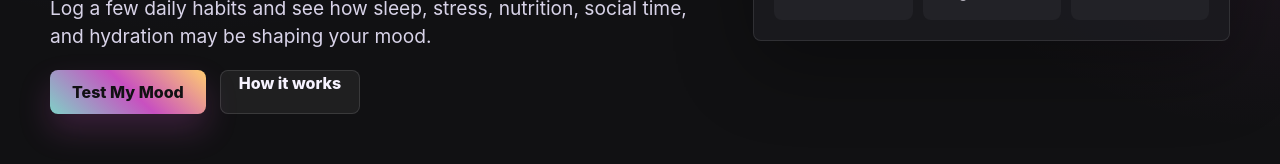
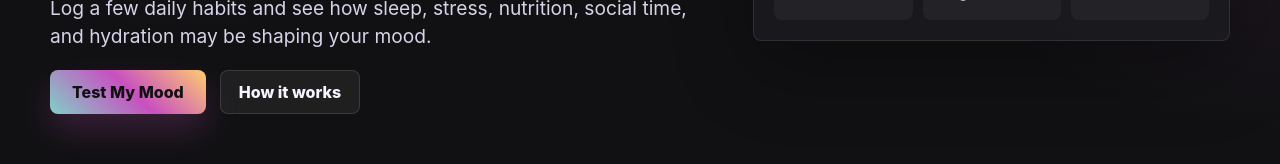
Before and after one commit to lukitasxue/MoodPredictor, a Vue app in the folder frontend/: page / in a window 1280 px wide. Shown: the part 509-673 px from the top of the page. Built offline with nearby package versions, Linux system fonts and the light colour scheme; no server answers.

Commit message:
Polish front page buttons and log defaults

```diff
--- a/frontend/src/components/MoodAnalyzer.vue
+++ b/frontend/src/components/MoodAnalyzer.vue
@@ -34,6 +34,12 @@ function formatDate(date) {
   return `${year}-${month}-${day}`;
 }
 
+function addMonths(date, months) {
+  const result = new Date(date);
+  result.setMonth(result.getMonth() + months);
+  return result;
+}
+
 
 ChartJS.register(Title, Tooltip, Legend, LineElement, CategoryScale, LinearScale, PointElement)
 // Initial input values
@@ -51,7 +57,7 @@ const moodScore = ref(null);
 const moodHistory = ref([]);
 const selectedDate = ref(new Date()); // store as Date object
 const genStart = ref(new Date())
-const genEnd = ref(new Date())
+const genEnd = ref(addMonths(new Date(), 2))
 const csvData = ref([]) // Filled later
 const currentPage = ref(1)
 const itemsPerPage = 7
--- a/frontend/src/style.css
+++ b/frontend/src/style.css
@@ -104,6 +104,9 @@ p {
 .generate-button,
 .pagination-controls button {
   min-height: 44px;
+  display: inline-flex;
+  align-items: center;
+  justify-content: center;
   border-radius: 8px;
   cursor: pointer;
   font-weight: 800;
```
